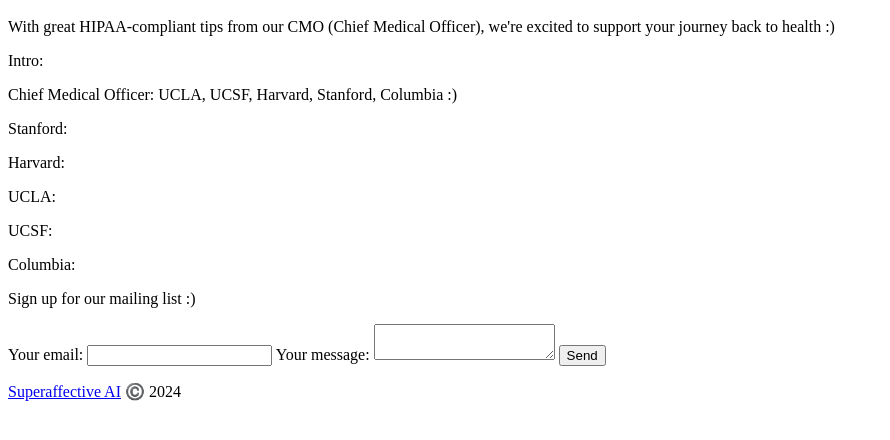
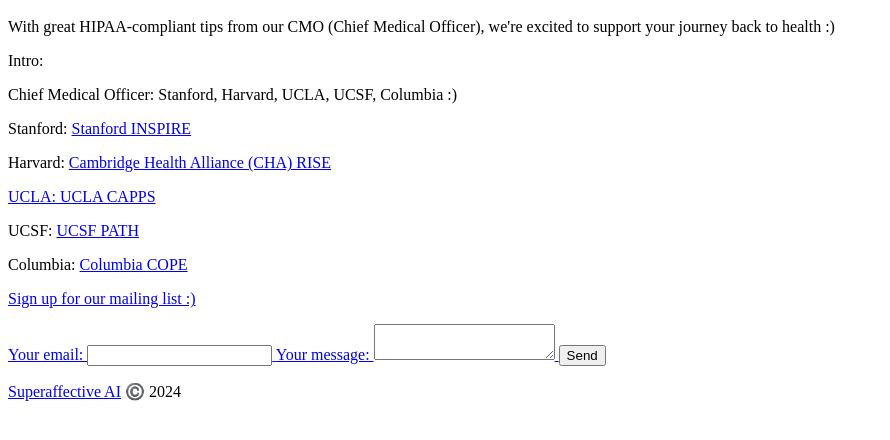
Before and after one commit to joshagilend/schizophreniaclear.com, a plain HTML site: page index.html in a window 1280 px wide. Shown: the part 48-488 px from the top of the page, without its empty margins (0-890 px from the left). Drawn offline with Linux system fonts and the light colour scheme.

Commit message:
Add five top CSCs for psychosis :)

```diff
--- a/index.html
+++ b/index.html
@@ -5,17 +5,17 @@
 
   <p>Intro:</p>
 
-  <p>Chief Medical Officer: UCLA, UCSF, Harvard, Stanford, Columbia :)</p>
+  <p>Chief Medical Officer: Stanford, Harvard, UCLA, UCSF, Columbia :)</p>
 
-  <p>Stanford: </p>
+  <p>Stanford: <a href="https://med.stanford.edu/psychiatry/patient_care/inspire.html">Stanford INSPIRE</a> </p>
 
-  <p>Harvard: </p>
+  <p>Harvard: <a href="https://www.challiance.org/services-programs/mental-health-and-substance-use/psychiatry-specialty-services/welcome-to-rise">Cambridge Health Alliance (CHA) RISE</p>
 
-  <p>UCLA: </p>
+  <p>UCLA: <a href="https://capps.semel.ucla.edu/">UCLA CAPPS</a></p>
 
-  <p>UCSF: </p>
+  <p>UCSF: <a href="https://pathprogram.ucsf.edu">UCSF PATH</a></p>
 
-  <p>Columbia: </p>
+  <p>Columbia: <a href="https://www.columbiapsychiatry.org/research-clinics/cope">Columbia COPE</p>
 
   <p>Sign up for our mailing list :)</p>
 
```
